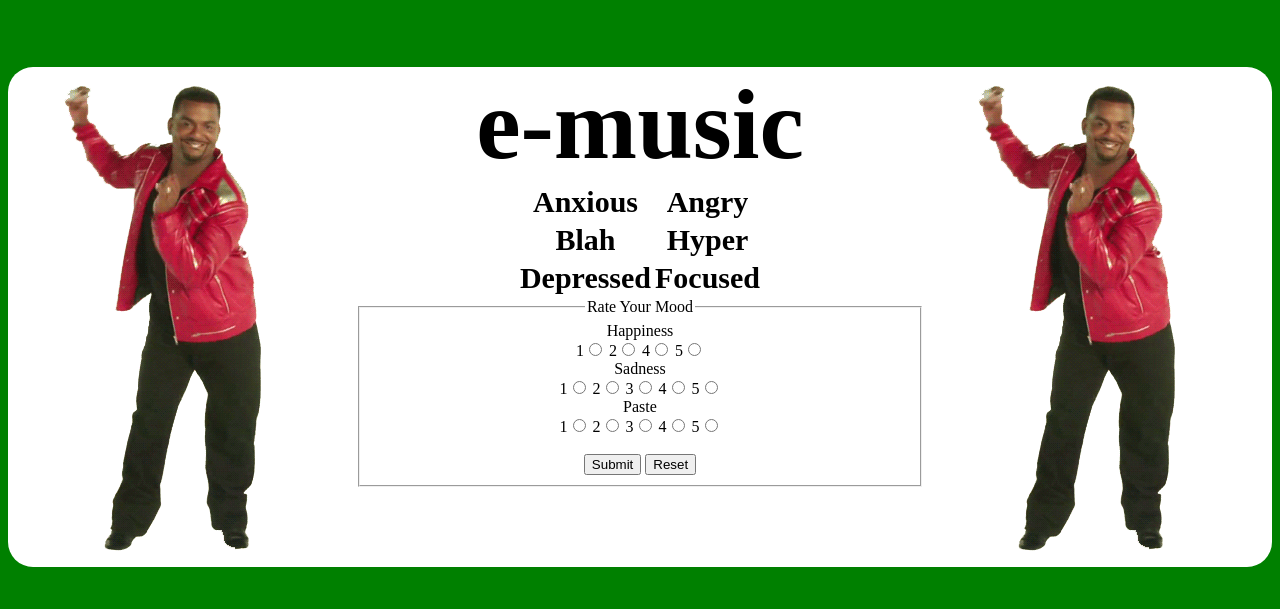
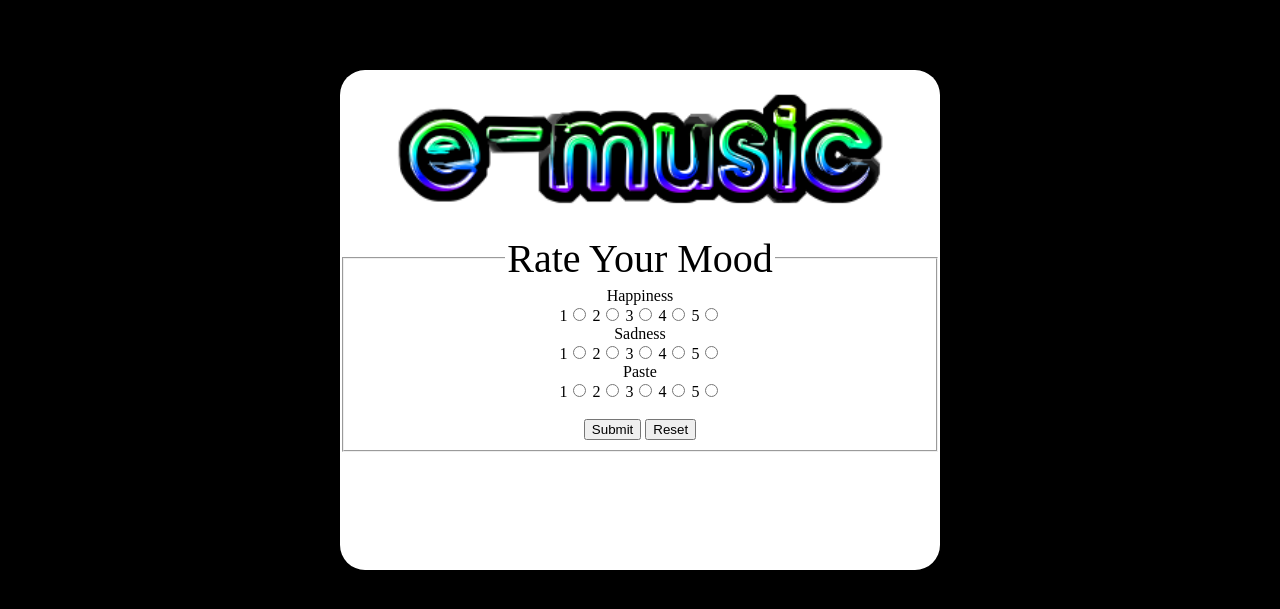
Before and after one commit to Jh0m4s/e-music, a Python web app: template templates/main.html in a window 1280 px wide. Shown: the top 609 px of the page. Run offline with Jinja, Linux system fonts and the light colour scheme; the template is opened without the code that fills it, so the values that code supplies are empty.

Commit message:
added to home page

```diff
--- a/templates/main.html
+++ b/templates/main.html
@@ -7,23 +7,23 @@
   <style>
 
   body{
-    background-color: green;
+    background-color: black;
   }
   .container{
     border-radius: 25px;
     margin: auto;
-    margin-top: 10px;
-    width: 100%;
+    margin-top: 70px;
+    width: 600px;
     height: 500px;
     background-color: white;
   }
 
-  h1 {
-    font-size: 100px;
-    margin-bottom: 0px;
-    text-align: center;
+  img {
+    width: 500px;
+    display: block;
+    margin: auto;
+  }
 
-  }
   table {
     margin: auto;
     text-align: centers;
@@ -31,7 +31,9 @@
   }
 
   legend {
+    font-weight: 10px;
     text-align: center;
+    font-size: 40px;
   }
 
   fieldset {
@@ -46,11 +48,9 @@
   }
   </style>
   <body>
-      <img src='dancing.gif' class="dancingLeft">
-      <img src='dancing.gif' class="dancingRight">
       <div class="container">
-        <h1>e-music</h1>
-        <table class="tittle">
+        <img src="logo.png">
+        <!--<table class="tittle">
           <tr>
             <th>Anxious</th>
             <th>Angry</th>
@@ -64,6 +64,7 @@
             <th>Focused</th>
           </tr>
         </table>
+      -->
         <form method="post">
           <fieldset>
             <legend>Rate Your Mood</legend>
@@ -71,6 +72,7 @@
             <div class="moodsText">Happiness</div>
             <label>1</label><input type="radio" name="happinessMood">
             <label>2</label><input type="radio" name="happinessMood">
+            <label>3</label><input type="radio" name="happinessMood">
             <label>4</label><input type="radio" name="happinessMood">
             <label>5</label><input type="radio" name="happinessMood">
 
```
Also changed, not shown: main.py (+1 -16 lines), templates/dancing.gif (deleted), templates/home.gif (deleted), templates/logo.png (added).
